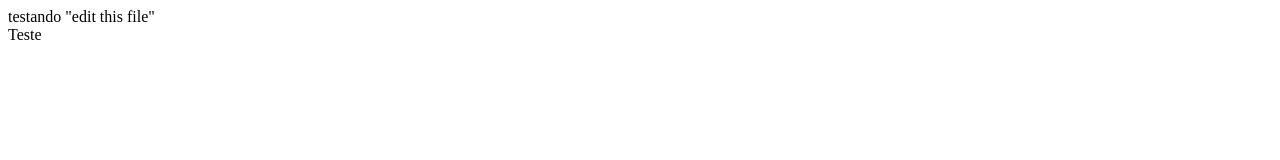
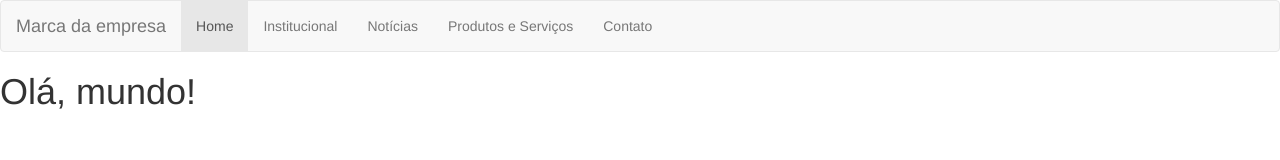
Before and after one commit to rafa-araujo/Projeto01POO, a plain HTML site: page Projeto01POO/web/index.html in a window 1280 px wide. Drawn offline with nearby package versions, Linux system fonts and the light colour scheme.

Commit message:
Incluído barra de navegação

```diff
--- a/Projeto01POO/web/index.html
+++ b/Projeto01POO/web/index.html
@@ -1,12 +1,55 @@
 <!DOCTYPE html>
+<html lang="pt-br">
+  <head>
 
-<html>
-    <head>
-        <title>Testando</title>
-        <meta charset="UTF-8">
-        <meta name="viewport" content="width=device-width, initial-scale=1.0"> testando "edit this file"
-    </head>
-    <body>
-        <div>Teste</div>
-    </body>
+    <meta charset="utf-8">
+    <meta http-equiv="X-UA-Compatible" content="IE=edge">
+    <meta name="viewport" content="width=device-width, initial-scale=1">
+    <!-- As 3 meta tags acima *devem* vir em primeiro lugar dentro do `head`; qualquer outro conteúdo deve vir *após* essas tags -->
+
+    <title>Salvando o verde</title>
+
+    <!-- Bootstrap -->
+    <link href="css/bootstrap.min.css" rel="stylesheet">
+
+  </head>
+  <body>
+
+    <script src="https://ajax.googleapis.com/ajax/libs/jquery/1.12.4/jquery.min.js"></script>
+    <script src="js/bootstrap.min.js"></script>
+
+    <nav class="navbar navbar-default">
+  <div class="container-fluid">
+
+      <!-- Brand and toggle get grouped for better mobile display -->
+
+    <div class="navbar-header">
+      <button type="button" class="navbar-toggle collapsed" data-toggle="collapse" data-target="#bs-example-navbar-collapse-1" aria-expanded="false">
+        <span class="sr-only">Toggle navigation</span>
+        <span class="icon-bar"></span>
+        <span class="icon-bar"></span>
+        <span class="icon-bar"></span>
+      </button>
+      <a class="navbar-brand" href="#">Marca da empresa</a>
+    </div>
+
+
+    <div class="collapse navbar-collapse" id="bs-example-navbar-collapse-1">
+
+      <ul class="nav navbar-nav">
+        <li class="active"><a href="#">Home<span class="sr-only">(current)</span></a></li>
+        <li><a href="#">Institucional</a></li>
+        <li><a href="#">Notícias</a></li>
+        <li><a href="#">Produtos e Serviços</a></li>
+        <li><a href="#">Contato</a></li>
+      </ul>
+
+
+    </div><!-- /.navbar-collapse -->
+  </div><!-- /.container-fluid -->
+</nav>
+
+    <h1>Olá, mundo!</h1>
+
+  </body>
 </html>
```
